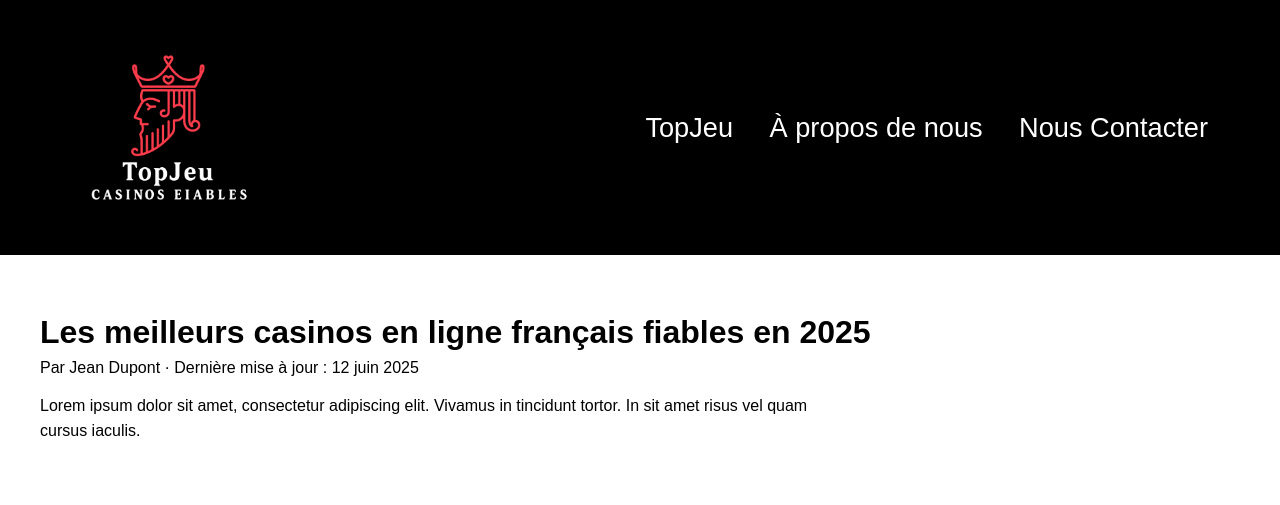
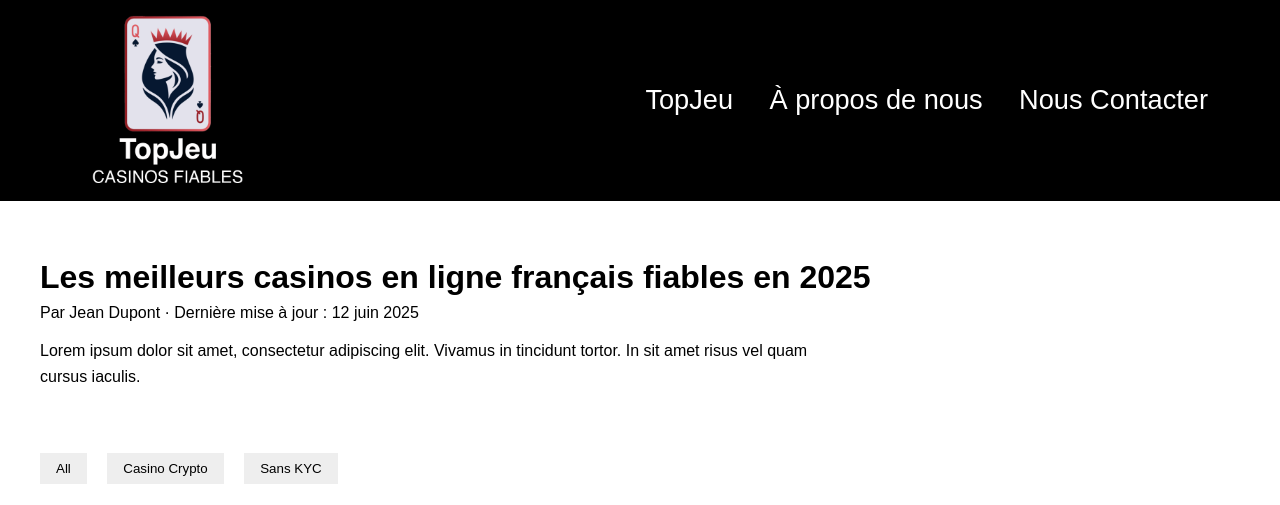
Before and after one commit to brzwsky/topjeu-landing, a plain HTML site: page index.html in a window 1280 px wide. Shown: the top 505 px of the page. Drawn offline with Linux system fonts and the light colour scheme.

Commit message:
Fix some design

```diff
--- a/index.html
+++ b/index.html
@@ -3,7 +3,7 @@
 	<head>
 		<meta charset="UTF-8" />
 		<title>TopJeu - Casinos Fiables en Ligne 2025</title>
-		<link rel="icon" href="img/favicon.png" type="image/x-icon" />
+		<link rel="icon" href="img/favicon_queen_v3.png" type="image/x-icon" />
 		<meta
 			name="description"
 			content="Découvrez les meilleurs casinos en ligne fiables en France en 2025. Classement, avis, bonus et conseils pour jouer en toute sécurité."
@@ -33,7 +33,8 @@
 			.header {
 				background: #000;
 				color: #fff;
-				padding: 2rem 0;
+				padding-top: 0;
+				padding-bottom: 0;
 				font-family: Arial, sans-serif;
 			}
 			.header__container,
@@ -47,12 +48,16 @@
 				justify-content: space-between;
 				align-items: center;
 			}
+			.header__container {
+				padding-top: 0.3rem;
+				padding-bottom: 0.3rem;
+			}
 			.header__logo {
 				height: auto;
 				max-height: 175px;
 				min-height: 105px;
 				max-width: 100%;
-				padding: 0.5rem;
+				padding: 0.5rem 0.5rem;
 				margin-right: 2rem;
 			}
 			.header__nav {
@@ -307,7 +312,7 @@
 			<div class="header__container">
 				<img
 					class="header__logo"
-					src="img/logo_2.png"
+					src="img/topJeu_logo_queen.png"
 					alt="Logo du casino"
 					loading="lazy"
 				/>
```
Also changed, not shown: img/._favicon.png (deleted), img/._favicon_queen.png (added), img/._favicon_queen_v2.png (added), img/._favicon_queen_v3.png (added), img/._logo_2.png (deleted), img/._topJeu_logo_queen.png (added), img/._you_tube.png (deleted), img/favicon_queen.png (added), img/favicon_queen_v2.png (added), img/favicon_queen_v3.png (added), img/topJeu_logo_queen.png (added), 2 other files.
